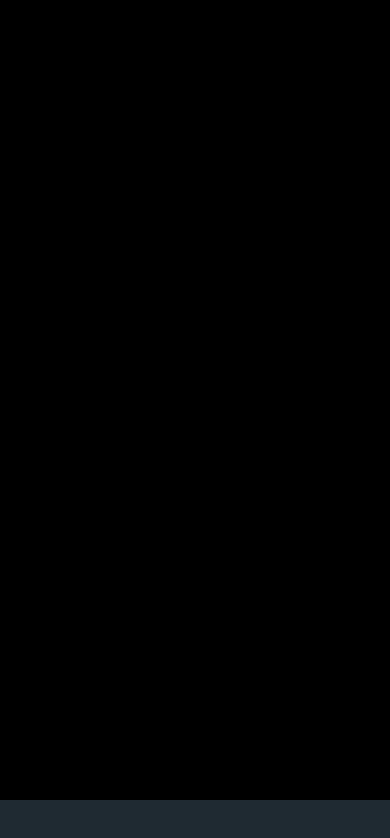
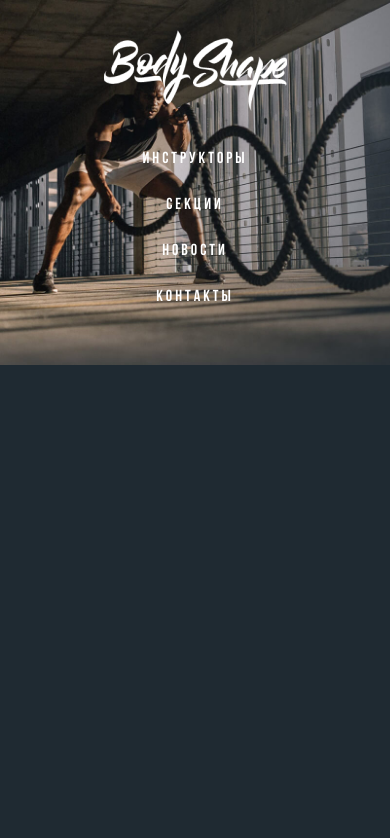
Before and after one commit to Apached-dev/BodyShape_2-website, a plain HTML site: page Index.html in a window 390 px wide. Drawn offline with Linux system fonts and the light colour scheme.

Commit message:
Finished header and apaptation for tablet and phone

```diff
--- a/Css/Base/Base.css
+++ b/Css/Base/Base.css
@@ -13,9 +13,21 @@ body {
   font-weight: 300;
 }
 
-.title-1 {
+a {
+  color: #fff;
+
+}
+
+/* .title-1 {
   font-family: var(--font-accent);
   font-weight: 700;
   color: var(--accent);
   font-size: 96px;
+} */
+
+.container{
+  max-width: 1200px;
+  width: 100%;
+  margin: 0 auto;
+  padding: 0 15px;
 }
--- a/Css/Blocks/header.css
+++ b/Css/Blocks/header.css
@@ -1,5 +1,94 @@
 .header {
-  background-color: black;
+  padding-top: 30px;
 
-  height: 800px;
+  background-image: image-set(
+    url(./../../img/hero/hero-bg.jpg) 1x,
+    url(./../../img/hero/hero-bg@2x.jpg)  2x
+  );
+
+  height: 750px;
+  background-repeat: no-repeat;
+  background-size: cover;
+  background-position: center;
 }
+
+
+.header__row {
+  display: flex;
+  justify-content: space-between;
+  align-items: center;
+
+
+  }
+
+.header__nav {
+  display: flex;
+  align-items: center;
+  gap: 50px;
+
+  font-family: var(--font-accent);
+  font-weight: 700;
+  letter-spacing: 3px;
+
+}
+
+.header__nav a:hover {
+
+  color: var(--accent);
+  transition: color 0.3s ease-in;
+  transition-delay: 0.3s;
+
+}
+
+.header__img {
+  padding-top: 125px;
+  text-align: right;
+}
+
+
+@media (max-width: 800px) {
+
+  .header__logo {
+    display: none;
+  }
+
+  .header__row {
+    justify-content: center;
+  }
+
+  .header__img {
+    text-align: center;
+  }
+
+
+}
+
+
+@media (max-width: 600px) {
+
+  .header {
+
+    height: auto;
+    padding-bottom: 60px;
+    background-position: left top;
+  }
+
+  .header__logo{
+    display: block;
+  }
+
+  .header__row {
+    flex-direction: column;
+    row-gap: 40px;
+  }
+
+  .header__nav {
+    flex-direction: column;
+    row-gap: 30px;
+  }
+
+  .header__img {
+    display: none;
+  }
+
+}
--- a/Index.html
+++ b/Index.html
@@ -7,6 +7,27 @@
     <link rel="stylesheet" href="./Css/main.css" />
   </head>
   <body>
-    <header class="header"></header>
+    <header class="header">
+      <div class="container">
+        <nav class="header__row">
+          <a href="#!" class="header__logo">
+            <img src="./img/hero/logo.png"
+            srcset="./img/hero/logo@2x.png 2x" alt="logo">
+          </a>
+          <ul class="header__nav">
+            <li><a href="#!">Инструкторы</a></li>
+            <li><a href="#!">Секции</a></li>
+            <li><a href="#!">Новости</a></li>
+            <li><a href="#!">Контакты</a></li>
+          </ul>
+        </nav>
+        <div class="header__img">
+          <img src="./img/hero/hero-logo.png"
+          srcset="/img/hero/hero-logo@2x 2x"
+          alt="BodyShape">
+        </div>
+      </div>
+
+    </header>
   </body>
 </html>
```
